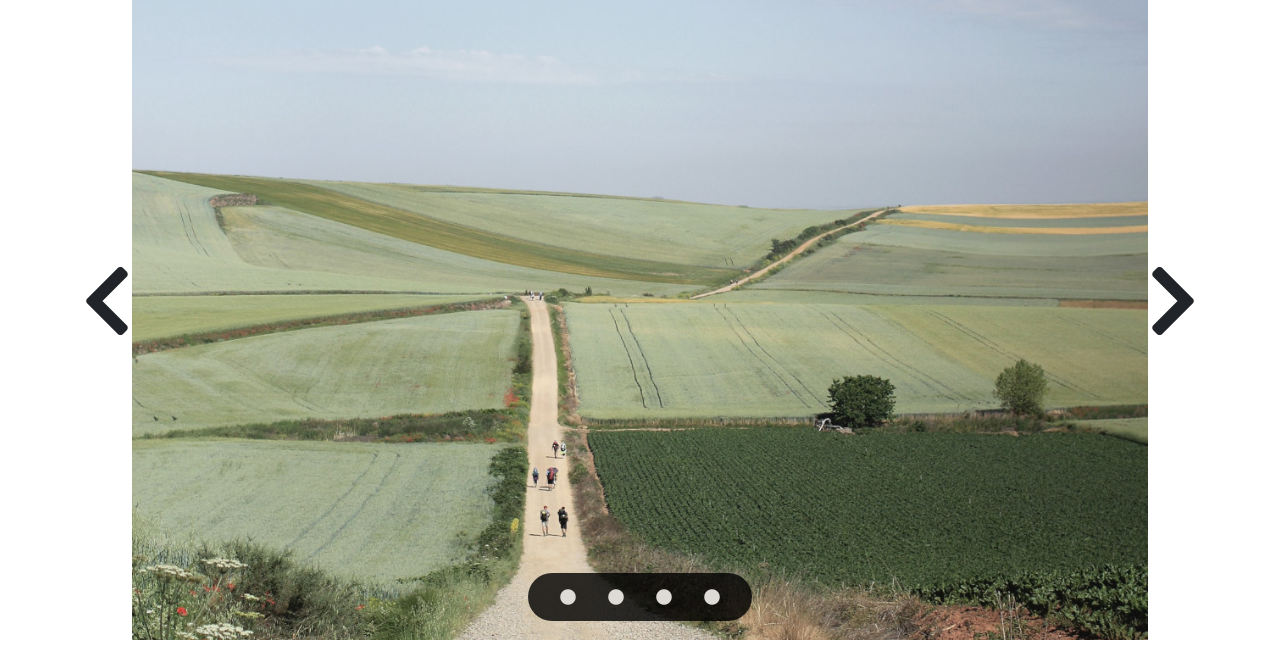
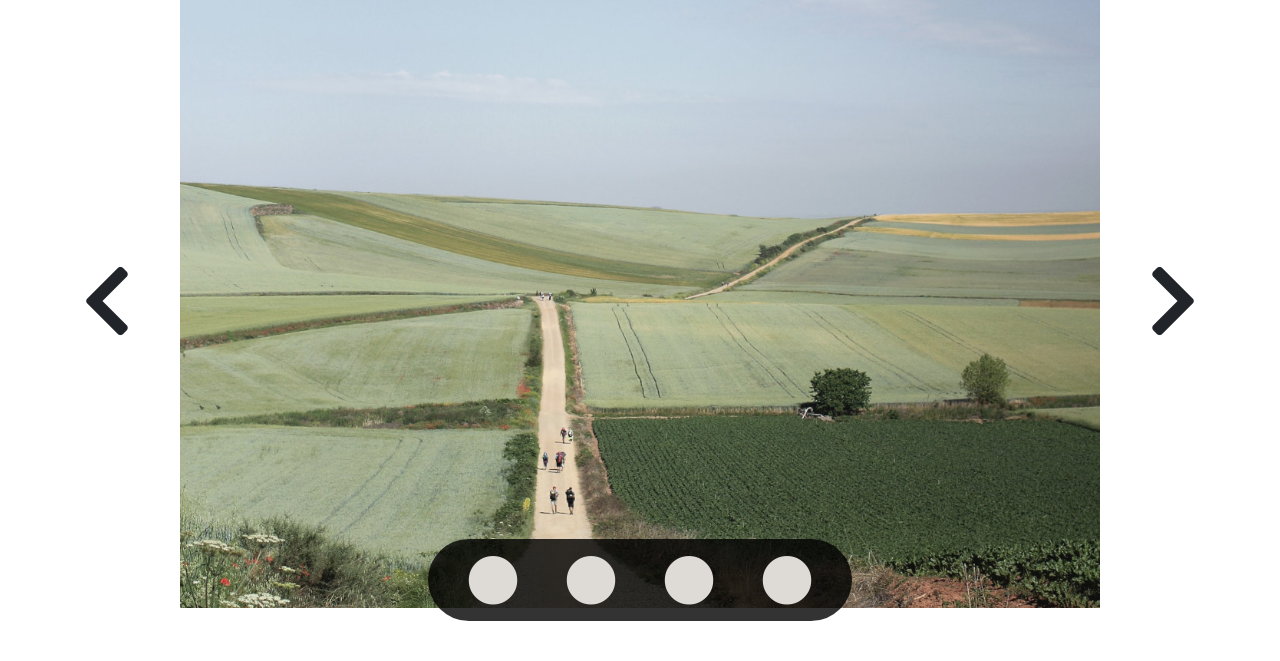
Before and after one commit to lorenzokata/vue-slider, a plain HTML site: page index.html in a window 1280 px wide. Shown: the part 139-800 px from the top of the page. Drawn offline with nearby package versions, Linux system fonts and the light colour scheme.

Commit message:
fine parte grafica

```diff
--- a/index.html
+++ b/index.html
@@ -18,13 +18,13 @@
 
         <div class="wrapper d-flex justify-content-center align-items-center">
             <i class="fas fa-chevron-left"></i>
-            <div class="image-box d-flex justify-content-center align-items-center position-relative">
+            <div class="image-box d-flex justify-content-center align-items-center position-relative mx-5">
                 <img src="img/image1.jpg" alt="">
                 <nav class="d-flex justify-content-center align-items-center position-absolute rounded-pill p-3">
-                    <i class="fas fa-circle mx-3"></i>
-                    <i class="fas fa-circle mx-3"></i>
-                    <i class="fas fa-circle mx-3"></i>
-                    <i class="fas fa-circle mx-3"></i>
+                    <i class="fas fa-circle mx-4"></i>
+                    <i class="fas fa-circle mx-4"></i>
+                    <i class="fas fa-circle mx-4"></i>
+                    <i class="fas fa-circle mx-4"></i>
                 </nav>
             </div>
             <i class="fas fa-chevron-right"></i>
--- a/style.css
+++ b/style.css
@@ -31,4 +31,5 @@ nav{
 
 nav i{
     filter: invert(1);
+    font-size: 50px;
 }
```
